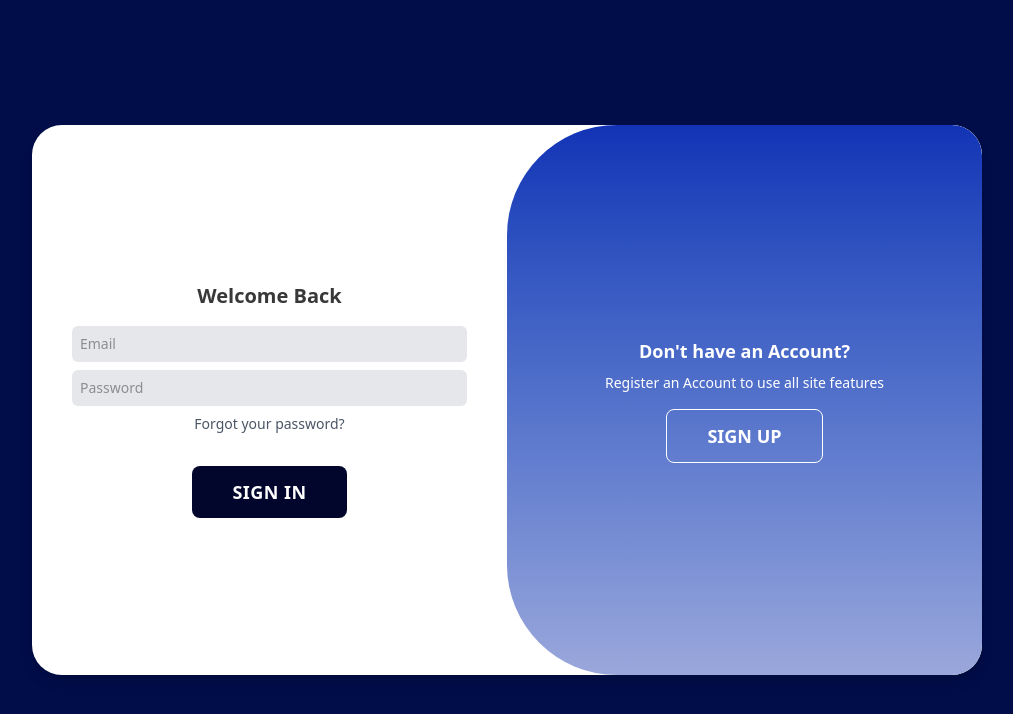
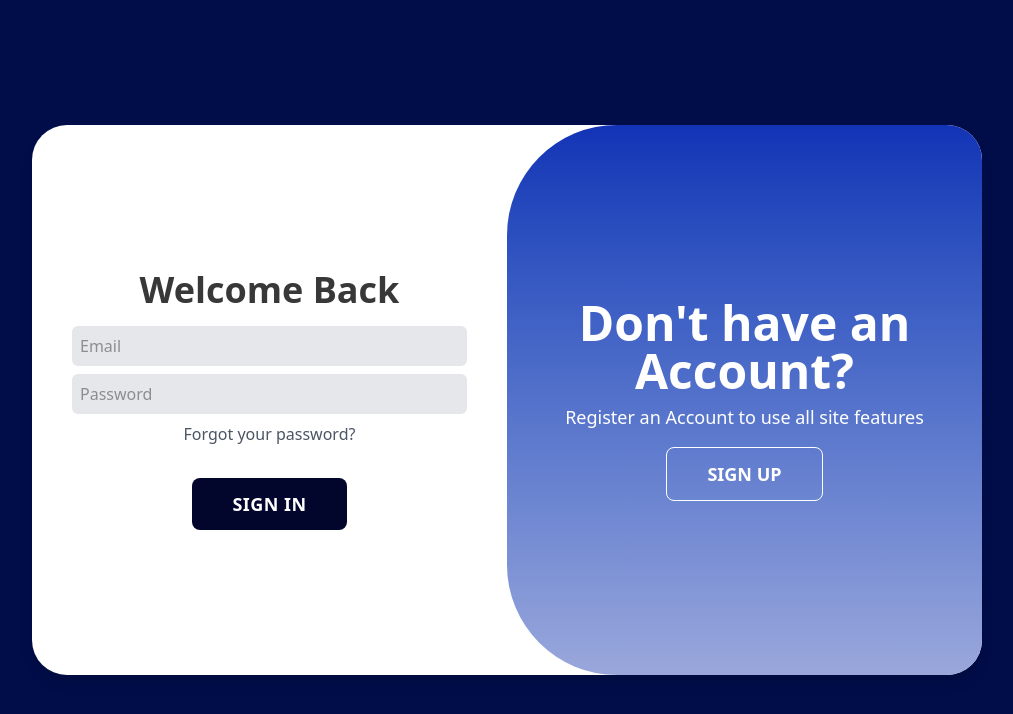
Before and after one commit to Kubayi-ND/user-aunthentication, a React (Vite) app: page / in a window 1280 px wide. Shown: the top 714 px of the page, without its empty margins (133-1146 px from the left). Built offline with nearby package versions, Linux system fonts and the light colour scheme.

Commit message:
updated login form

```diff
--- a/pages/Login.tsx
+++ b/pages/Login.tsx
@@ -5,7 +5,7 @@ export const Login = () => {
 
   return (
     <div className="flex items-center justify-center h-screen bg-[#010d48]">
-      <div className="relative  md:w-[950px] h-[550px] rounded-[30px] overflow-hidden shadow-lg bg-white">
+      <div className="relative  md:w-[950px] h-[550px] rounded-[35px] overflow-hidden shadow-lg bg-white">
         {/* Sign Up Form */}
         <div
           className={`absolute top-0 left-0 w-1/2 h-full flex flex-col items-center justify-center px-10 text-center transition-all duration-700 ${
@@ -20,31 +20,31 @@ export const Login = () => {
               type="text"
               placeholder="Name"
               required
-              className="bg-gray-200 rounded-md p-2 w-full mb-2 outline-none text-sm"
+              className="bg-gray-200 rounded-md p-2 w-full mb-2 outline-none text-md"
             />
             <input
               type="text"
               placeholder="Surname"
               required
-              className="bg-gray-200 rounded-md p-2 w-full mb-2 outline-none text-sm"
+              className="bg-gray-200 rounded-md p-2 w-full mb-2 outline-none text-md"
             />
             <input
               type="email"
               placeholder="Email"
               required
-              className="bg-gray-200 rounded-md p-2 w-full mb-2 outline-none text-sm"
+              className="bg-gray-200 rounded-md p-2 w-full mb-2 outline-none text-md"
             />
             <input
               type="password"
               placeholder="Password"
               required
-              className="bg-gray-200 rounded-md p-2 w-full mb-2 outline-none text-sm"
+              className="bg-gray-200 rounded-md p-2 w-full mb-2 outline-none text-md"
             />
             <input
               type="password"
               placeholder="Confirm Password"
               required
-              className="bg-gray-200 rounded-md p-2 w-full mb-4 outline-none text-sm"
+              className="bg-gray-200 rounded-md p-2 w-full mb-4 outline-none text-md"
             />
 
             <div className="flex space-x-4 mb-4 text-gray-600 text-lg">
@@ -69,20 +69,20 @@ export const Login = () => {
           }`}
         >
           <form className="flex flex-col items-center justify-center w-full">
-            <h1 className="text-xl font-bold mb-4">Welcome Back</h1>
+            <h1 className="text-4xl font-bold mb-4">Welcome Back</h1>
             <input
               type="email"
               placeholder="Email"
               required
-              className="bg-gray-200 rounded-md p-2 w-full mb-2 outline-none text-sm"
+              className="bg-gray-200 rounded-md p-2 w-full mb-2 outline-none text-md"
             />
             <input
               type="password"
               placeholder="Password"
               required
-              className="bg-gray-200 rounded-md p-2 w-full mb-2 outline-none text-sm"
+              className="bg-gray-200 rounded-md p-2 w-full mb-2 outline-none text-md"
             />
-            <a className="text-gray-600 text-sm mb-4 cursor-pointer">
+            <a className="text-gray-600 text-md mb-4 cursor-pointer">
               Forgot your password?
             </a>
             <div className="flex space-x-4 mb-4 text-gray-600 text-lg">
@@ -100,21 +100,21 @@ export const Login = () => {
             isSignUp ? "-translate-x-full" : "translate-x-0"
           }`}
         >
-          <div className={`absolute top-0 left-0 w-full h-full bg-gradient-to-t from-[#9aa7db] to-[#1333b6] text-white flex flex-col items-center justify-center p-6 transition-all duration-700  ${isSignUp ?"rounded-r-[110px] rounded-l-[30px]": "rounded-l-[110px] rounded-r-[30px]"}`}>
+          <div className={`absolute top-0 left-0 w-full h-full bg-gradient-to-t from-[#9aa7db] to-[#1333b6] text-white flex flex-col items-center justify-center p-4 transition-all duration-700  ${isSignUp ?"rounded-r-[110px] rounded-l-[30px]": "rounded-l-[110px] rounded-r-[30px]"}`}>
             {isSignUp ? (
               <>
-                <h1 className="text-lg font-bold">Already have an Account?</h1>
+                <h1 className="text-5xl text-center font-bold">Already have an Account?</h1>
                 <button
                   onClick={() => setIsSignUp(false)}
-                  className="mt-4 border border-white px-10 py-4 rounded-lg text-lg uppercase font-semibold"
+                  className="mt-4 border border-white px-10 py-3 rounded-lg text-lg uppercase font-semibold"
                 >
                   Sign In
                 </button>
               </>
             ) : (
               <>
-                <h1 className="text-lg font-bold">Don't have an Account?</h1>
-                <p className="text-sm mt-2">
+                <h1 className="text-5xl text-center font-bold">Don't have an Account?</h1>
+                <p className="text-lg mt-2">
                   Register an Account to use all site features
                 </p>
                 <button
```
